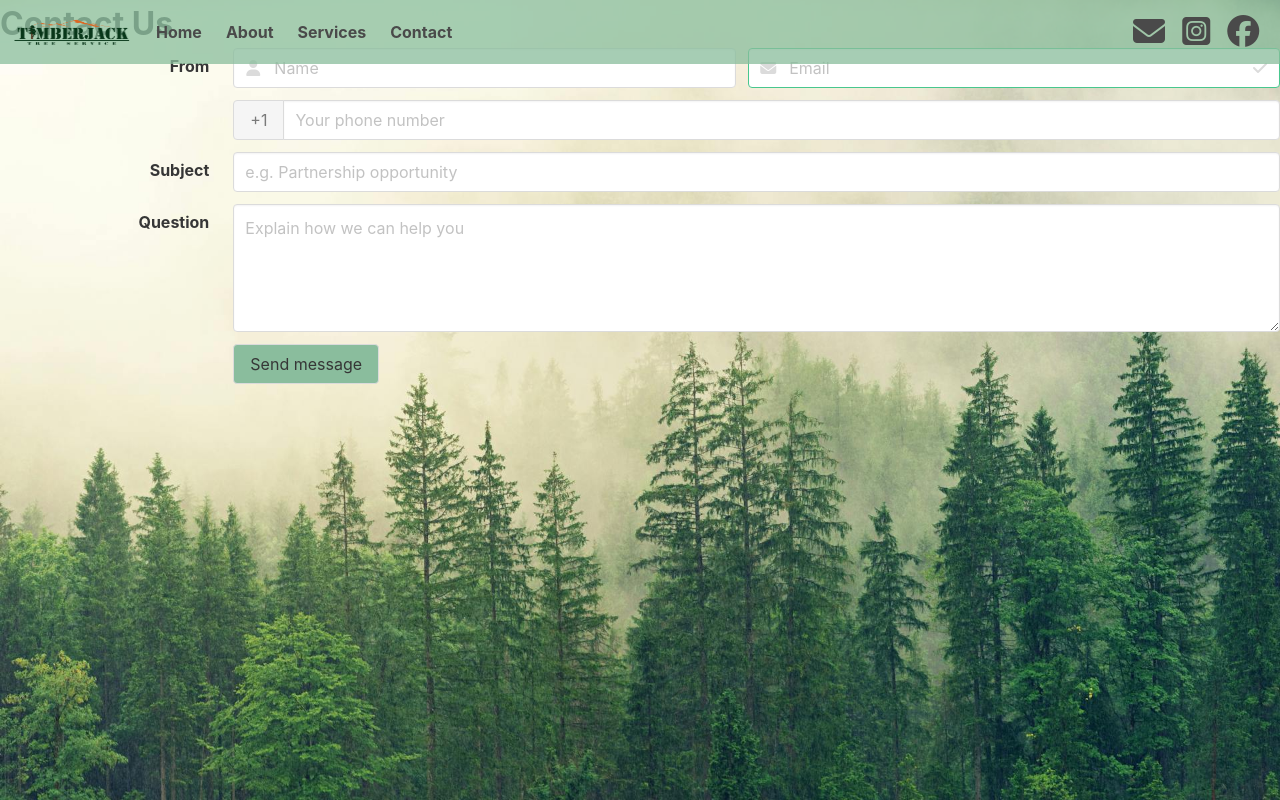
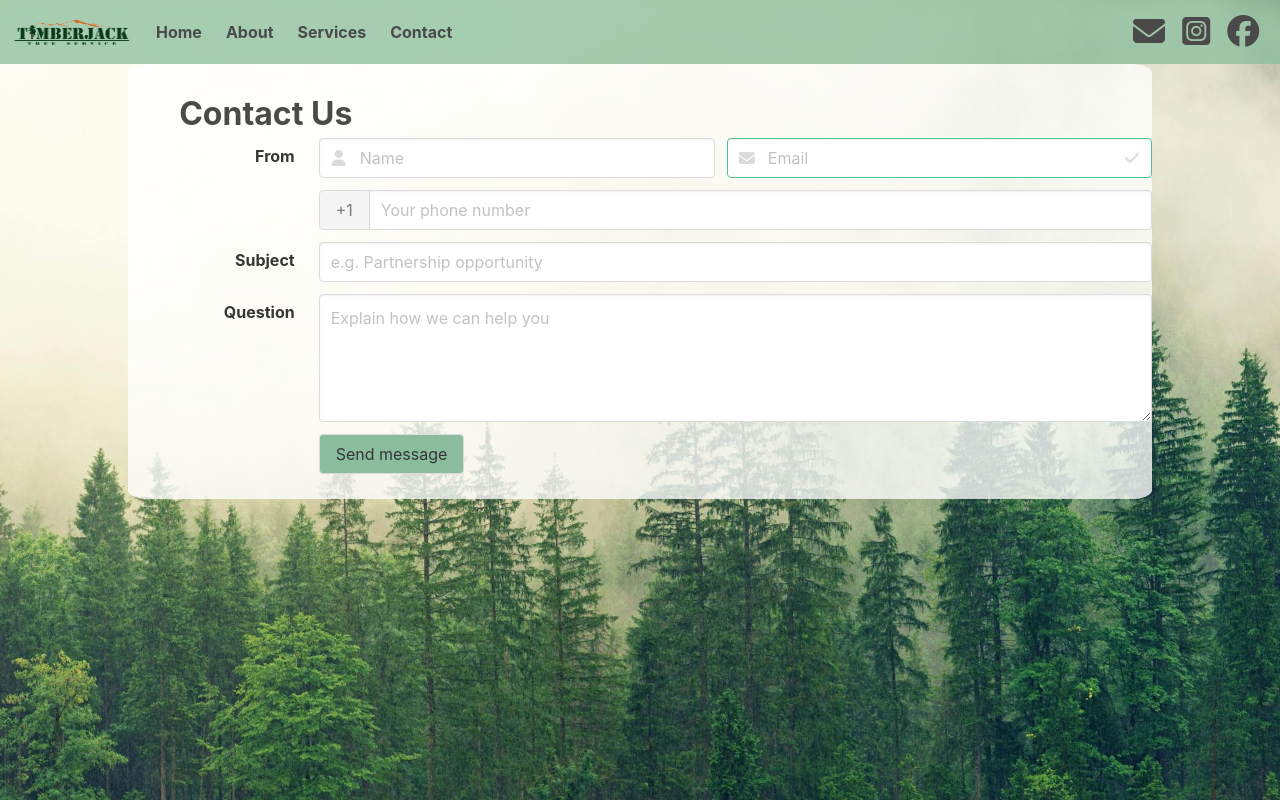
Before and after one commit to jleya95/Lizi-Jake, a Vue app in the folder TimberjackWebsite/vue2/: page /contact in a window 1280 px wide. Built offline with nearby package versions, Linux system fonts and the light colour scheme.

Commit message:
Added styling to other pages

```diff
--- a/TimberjackWebsite/vue2/src/components/ServicesComponent.vue
+++ b/TimberjackWebsite/vue2/src/components/ServicesComponent.vue
@@ -103,7 +103,8 @@ h2 {
 }
 
 .flex-container-services {
-    margin: 1%;
+    margin-left: 5%;
+    margin-right: 5%;
     display: flex;
     flex-direction: row;
     flex-wrap: nowrap;
@@ -116,6 +117,6 @@ h2 {
 }
 
 .service-img {
-    width: 20%;
+    width: 25%;
 }
 </style>
--- a/TimberjackWebsite/vue2/src/views/AboutView.vue
+++ b/TimberjackWebsite/vue2/src/views/AboutView.vue
@@ -1,14 +1,28 @@
 <template>
-    <h1>About Us</h1>
-    <about-pic-carousel-component></about-pic-carousel-component>
+    <div class="about">
+        <h1>About Us</h1>
+        <about-pic-carousel-component></about-pic-carousel-component>
+    </div>
 </template>
 
 <script>
 import AboutPicCarouselComponent from '../components/AboutPicCarouselComponent.vue';
 
-export default{
+export default {
     components: {
         AboutPicCarouselComponent,
     }
 }
 </script>
+
+<style>
+.about{
+  margin-top: 5%;
+  background-color: rgba(255, 255, 255, 0.777);
+  margin-left: 10%;
+  margin-right: 10%;
+  border-radius: 2%;
+  padding-bottom: 2%;
+  padding-top: 2%;
+}
+</style>
--- a/TimberjackWebsite/vue2/src/views/ContactView.vue
+++ b/TimberjackWebsite/vue2/src/views/ContactView.vue
@@ -1,15 +1,29 @@
 <template>
-    <h1>Contact Us</h1>
-    <contact-component></contact-component>
+    <div class="contact">
+        <h1>Contact Us</h1>
+        <contact-component></contact-component>
+    </div>
 </template>
 
 <script>
 
 import ContactComponent from '../components/ContactComponent.vue';
 
-export default{
+export default {
     components: {
         ContactComponent
     }
 }
 </script>
+
+<style>
+.contact{
+  margin-top: 5%;
+  background-color: rgba(255, 255, 255, 0.777);
+  margin-left: 10%;
+  margin-right: 10%;
+  border-radius: 2%;
+  padding-bottom: 2%;
+  padding-top: 2%;
+}
+</style>
--- a/TimberjackWebsite/vue2/src/views/ServicesView.vue
+++ b/TimberjackWebsite/vue2/src/views/ServicesView.vue
@@ -1,6 +1,8 @@
 <template>
-    <h1>Our Services</h1>
-    <services-component></services-component>
+    <div class="services">
+        <h1>Our Services</h1>
+        <services-component></services-component>
+    </div>
     <!-- <tree-risk-assessment-component></tree-risk-assessment-component>
     <tree-removal-component></tree-removal-component>
     <land-lot-clearing-component></land-lot-clearing-component>
@@ -38,8 +40,19 @@ export default {
 </script>
 
 <style>
-h1{
+h1 {
+    margin-left: 5%;
     font-size: 200%;
     font-weight: bold;
 }
+
+.services {
+    margin-top: 5%;
+    background-color: rgba(255, 255, 255, 0.777);
+    margin-left: 10%;
+    margin-right: 10%;
+    border-radius: 2%;
+    padding-bottom: 2%;
+    padding-top: 2%;
+}
 </style>
```
